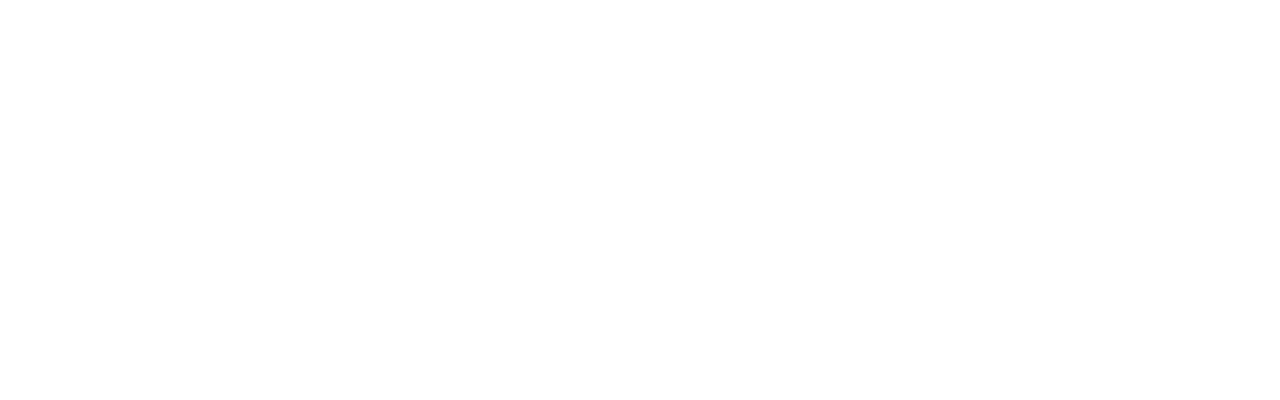
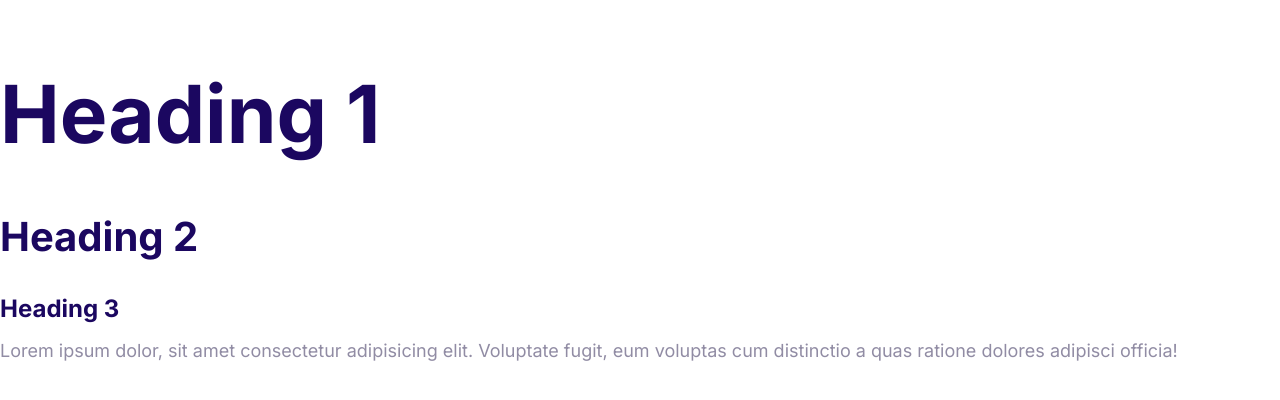
Before and after one commit to fab-devtag/HTML-CSS-MoFab, a plain HTML site: page index.html in a window 1280 px wide. Drawn offline with Linux system fonts and the light colour scheme.

Commit message:
Defined the styles fot the fonts

```diff
--- a/css/styles.css
+++ b/css/styles.css
@@ -5,3 +5,57 @@
 	--color-headings: #1b0760;
 	--color-body: #918ca4;
 }
+
+html {
+	/* 62.5% of 16px = 10px */
+	font-size: 62.5%;
+}
+
+body {
+	font-family: Inter, Arial, Helvetica, sans-serif;
+	font-size: 2.4rem;
+	line-height: 1.5;
+	color: var(--color-body);
+}
+
+h1,
+h2,
+h3 {
+	color: var(--color-headings);
+	margin-bottom: 1rem;
+}
+
+h1 {
+	/* 10* font-size of the html element */
+	font-size: 7rem;
+}
+
+h2 {
+	font-size: 4rem;
+}
+
+h3 {
+	font-size: 3rem;
+}
+
+p {
+	margin-top: 0;
+}
+
+@media screen and (min-width: 1024px) {
+	body {
+		font-size: 1.8rem;
+	}
+
+	h1 {
+		font-size: 8rem;
+	}
+
+	h2 {
+		font-size: 4rem;
+	}
+
+	h3 {
+		font-size: 2.4rem;
+	}
+}
--- a/index.html
+++ b/index.html
@@ -1,14 +1,25 @@
 <!DOCTYPE html>
 <html lang="en">
-<head>
-    <meta charset="UTF-8">
-    <meta http-equiv="X-UA-Compatible" content="IE=edge">
-    <meta name="viewport" content="width=device-width, initial-scale=1.0">
-    <link rel="stylesheet" href="css/normalize.css">
-    <link rel="stylesheet" href="css/styles.css">
-    <title>Document</title>
-</head>
-<body>
-
-</body>
+	<head>
+		<meta charset="UTF-8" />
+		<meta http-equiv="X-UA-Compatible" content="IE=edge" />
+		<meta name="viewport" content="width=device-width, initial-scale=1.0" />
+		<link rel="preconnect" href="https://fonts.gstatic.com" />
+		<link
+			href="https://fonts.googleapis.com/css2?family=Inter:wght@400;700&display=swap"
+			rel="stylesheet"
+		/>
+		<link rel="stylesheet" href="css/normalize.css" />
+		<link rel="stylesheet" href="css/styles.css" />
+		<title>Document</title>
+	</head>
+	<body>
+		<h1>Heading 1</h1>
+		<h2>Heading 2</h2>
+		<h3>Heading 3</h3>
+		<p>
+			Lorem ipsum dolor, sit amet consectetur adipisicing elit. Voluptate fugit,
+			eum voluptas cum distinctio a quas ratione dolores adipisci officia!
+		</p>
+	</body>
 </html>
```
